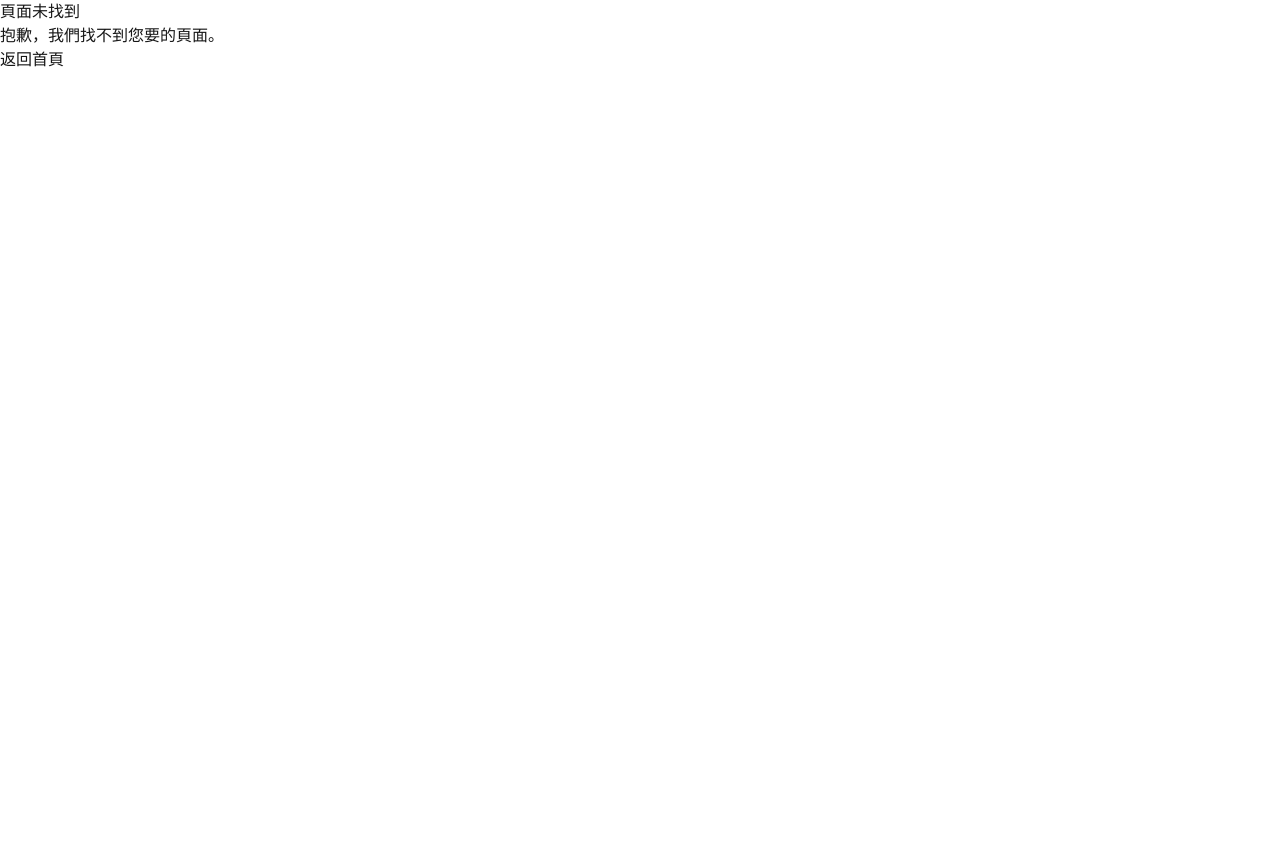
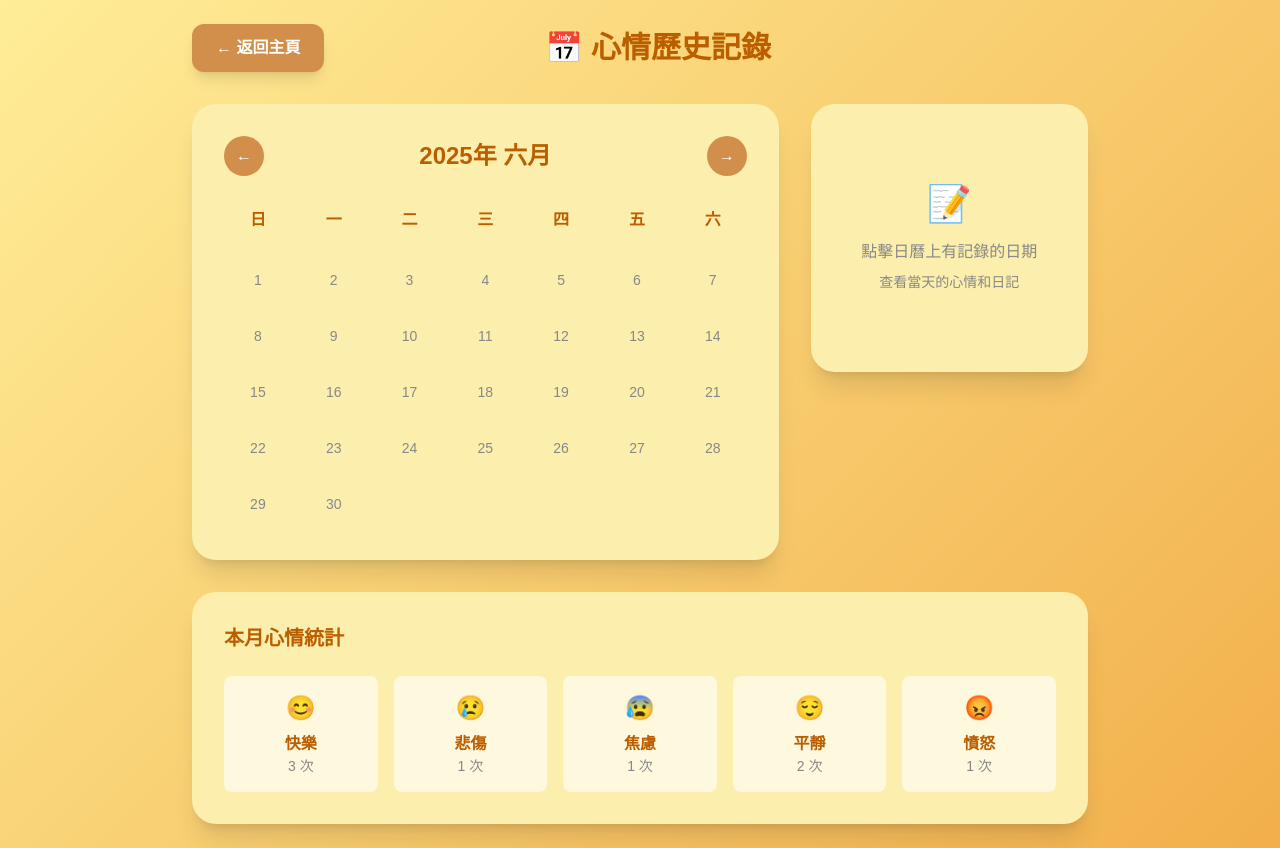
Before and after one commit to Arrozex/Intro_FPJ, a Next.js app: page /historry in a window 1280 px wide. Before the commit this address had no page. Before the commit the page ends 800 px from the top, so only its background shows below. Built offline with nearby package versions, Linux system fonts and the light colour scheme.

Commit message:
Create page.tsx

```diff
--- /dev/null
+++ b/app/historry/page.tsx
@@ -0,0 +1,223 @@
+'use client'
+import { useState, useEffect } from 'react'
+import { useRouter } from 'next/navigation'
+
+// 模擬的歷史數據
+const mockHistoryData = {
+  '2024-12-01': { mood: '快樂', emoji: '😊', diary: '今天天氣很好，心情也很棒！' },
+  '2024-12-03': { mood: '平靜', emoji: '😌', diary: '讀了一本好書，感覺很平靜。' },
+  '2024-12-05': { mood: '焦慮', emoji: '😰', diary: '工作壓力有點大...' },
+  '2024-12-08': { mood: '快樂', emoji: '😊', diary: '和朋友聚餐，非常開心！' },
+  '2024-12-12': { mood: '悲傷', emoji: '😢', diary: '今天有點低落，不知道為什麼。' },
+  '2024-12-15': { mood: '憤怒', emoji: '😡', diary: '遇到一些令人生氣的事情。' },
+  '2024-12-18': { mood: '快樂', emoji: '😊', diary: '完成了一個重要的項目！' },
+  '2024-12-20': { mood: '平靜', emoji: '😌', diary: '冥想了一小時，內心很平靜。' },
+}
+
+interface HistoryEntry {
+  mood: string
+  emoji: string
+  diary: string
+}
+
+export default function HistoryPage() {
+  const router = useRouter()
+  const [currentDate, setCurrentDate] = useState(new Date())
+  const [selectedEntry, setSelectedEntry] = useState<HistoryEntry | null>(null)
+  const [selectedDate, setSelectedDate] = useState<string>('')
+
+  // 獲取當月的天數和第一天是星期幾
+  const year = currentDate.getFullYear()
+  const month = currentDate.getMonth()
+  const firstDay = new Date(year, month, 1).getDay()
+  const daysInMonth = new Date(year, month + 1, 0).getDate()
+
+  // 月份名稱
+  const monthNames = [
+    '一月', '二月', '三月', '四月', '五月', '六月',
+    '七月', '八月', '九月', '十月', '十一月', '十二月'
+  ]
+
+  // 星期名稱
+  const weekdays = ['日', '一', '二', '三', '四', '五', '六']
+
+  // 生成日曆格子
+  const calendarDays = []
+
+  // 空白格子（月初前的空格）
+  for (let i = 0; i < firstDay; i++) {
+    calendarDays.push(null)
+  }
+
+  // 當月的日期
+  for (let day = 1; day <= daysInMonth; day++) {
+    calendarDays.push(day)
+  }
+
+  // 格式化日期為 YYYY-MM-DD
+  const formatDate = (day: number) => {
+    return `${year}-${String(month + 1).padStart(2, '0')}-${String(day).padStart(2, '0')}`
+  }
+
+  // 處理日期點擊
+  const handleDateClick = (day: number) => {
+    const dateKey = formatDate(day)
+    const entry = mockHistoryData[dateKey as keyof typeof mockHistoryData]
+    if (entry) {
+      setSelectedEntry(entry)
+      setSelectedDate(dateKey)
+    }
+  }
+
+  // 切換月份
+  const changeMonth = (direction: number) => {
+    setCurrentDate(new Date(year, month + direction, 1))
+    setSelectedEntry(null)
+    setSelectedDate('')
+  }
+
+  return (
+    <div
+      className="min-h-screen p-6"
+      style={{
+        background: 'linear-gradient(135deg, #FFED97 0%, #f2af4b 100%)',
+      }}
+    >
+      <div className="max-w-4xl mx-auto">
+        {/* 標題和返回按鈕 */}
+        <div className="flex justify-between items-center mb-8">
+          <button
+            onClick={() => router.push('/')}
+            className="bg-[#d18f4b] hover:bg-[#bd7b39] text-white px-6 py-3 rounded-xl font-semibold transition-colors duration-200 shadow-lg"
+          >
+            ← 返回主頁
+          </button>
+          <h1 className="text-3xl font-extrabold text-[#BB5E00]">
+            📅 心情歷史記錄
+          </h1>
+          <div className="w-24"></div> {/* 佔位符，保持標題居中 */}
+        </div>
+
+        <div className="grid grid-cols-1 lg:grid-cols-3 gap-8">
+          {/* 日曆部分 */}
+          <div className="lg:col-span-2">
+            <div className="bg-[#fceeac] rounded-3xl shadow-xl p-8">
+              {/* 月份導航 */}
+              <div className="flex justify-between items-center mb-6">
+                <button
+                  onClick={() => changeMonth(-1)}
+                  className="w-10 h-10 rounded-full bg-[#d18f4b] hover:bg-[#bd7b39] text-white flex items-center justify-center transition-colors duration-200"
+                >
+                  ←
+                </button>
+                <h2 className="text-2xl font-bold text-[#BB5E00]">
+                  {year}年 {monthNames[month]}
+                </h2>
+                <button
+                  onClick={() => changeMonth(1)}
+                  className="w-10 h-10 rounded-full bg-[#d18f4b] hover:bg-[#bd7b39] text-white flex items-center justify-center transition-colors duration-200"
+                >
+                  →
+                </button>
+              </div>
+
+              {/* 星期標題 */}
+              <div className="grid grid-cols-7 gap-2 mb-4">
+                {weekdays.map(day => (
+                  <div key={day} className="text-center font-semibold text-[#BB5E00] py-2">
+                    {day}
+                  </div>
+                ))}
+              </div>
+
+              {/* 日曆格子 */}
+              <div className="grid grid-cols-7 gap-2">
+                {calendarDays.map((day, index) => {
+                  if (day === null) {
+                    return <div key={index} className="h-12"></div>
+                  }
+
+                  const dateKey = formatDate(day)
+                  const hasEntry = mockHistoryData[dateKey as keyof typeof mockHistoryData]
+                  const isSelected = selectedDate === dateKey
+
+                  return (
+                    <button
+                      key={day}
+                      onClick={() => handleDateClick(day)}
+                      className={`h-12 rounded-lg transition-all duration-200 flex items-center justify-center relative ${
+                        hasEntry
+                          ? isSelected
+                            ? 'bg-[#BB5E00] text-white shadow-lg scale-105'
+                            : 'bg-white hover:bg-[#f0f0f0] shadow-md hover:shadow-lg hover:scale-105'
+                          : 'text-[#888] hover:bg-white/50'
+                      }`}
+                    >
+                      <span className="text-sm font-medium">{day}</span>
+                      {hasEntry && (
+                        <span className="absolute -top-1 -right-1 text-xs">
+                          {hasEntry.emoji}
+                        </span>
+                      )}
+                    </button>
+                  )
+                })}
+              </div>
+            </div>
+          </div>
+
+          {/* 詳情面板 */}
+          <div className="lg:col-span-1">
+            <div className="bg-[#fceeac] rounded-3xl shadow-xl p-8 sticky top-6">
+              {selectedEntry ? (
+                <div className="space-y-6">
+                  <div className="text-center">
+                    <div className="text-4xl mb-2">{selectedEntry.emoji}</div>
+                    <h3 className="text-xl font-bold text-[#BB5E00]">
+                      {selectedEntry.mood}
+                    </h3>
+                    <p className="text-sm text-[#888] mt-1">
+                      {selectedDate}
+                    </p>
+                  </div>
+
+                  <div className="border-t border-[#d18f4b]/20 pt-6">
+                    <h4 className="font-semibold text-[#BB5E00] mb-3">日記內容</h4>
+                    <div className="bg-white/60 rounded-lg p-4 text-[#3d2e00] leading-relaxed">
+                      {selectedEntry.diary}
+                    </div>
+                  </div>
+                </div>
+              ) : (
+                <div className="text-center text-[#888] py-12">
+                  <div className="text-4xl mb-4">📝</div>
+                  <p>點擊日曆上有記錄的日期</p>
+                  <p className="text-sm mt-2">查看當天的心情和日記</p>
+                </div>
+              )}
+            </div>
+          </div>
+        </div>
+
+        {/* 統計信息 */}
+        <div className="mt-8 bg-[#fceeac] rounded-3xl shadow-xl p-8">
+          <h3 className="text-xl font-bold text-[#BB5E00] mb-6">本月心情統計</h3>
+          <div className="grid grid-cols-2 md:grid-cols-5 gap-4">
+            {['快樂', '悲傷', '焦慮', '平靜', '憤怒'].map(mood => {
+              const count = Object.values(mockHistoryData).filter(entry => entry.mood === mood).length
+              const emoji = { '快樂': '😊', '悲傷': '😢', '焦慮': '😰', '平靜': '😌', '憤怒': '😡' }[mood]
+
+              return (
+                <div key={mood} className="bg-white/60 rounded-lg p-4 text-center">
+                  <div className="text-2xl mb-2">{emoji}</div>
+                  <div className="font-semibold text-[#BB5E00]">{mood}</div>
+                  <div className="text-sm text-[#888]">{count} 次</div>
+                </div>
+              )
+            })}
+          </div>
+        </div>
+      </div>
+    </div>
+  )
+}
```
